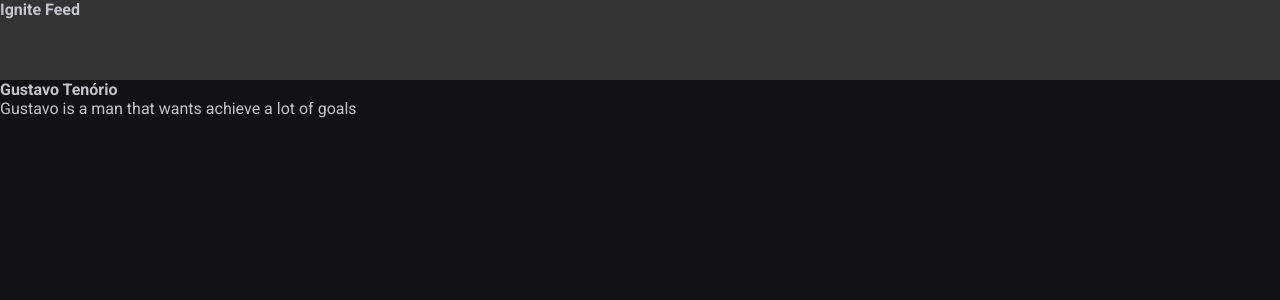
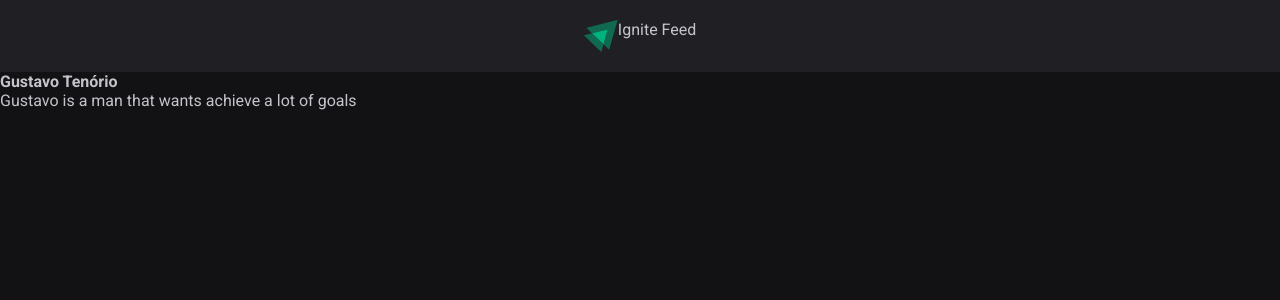
Before and after one commit to gustavohst/IgniteFeed, a React (Vite) app in the folder ignite-feed/: page / in a window 1280 px wide. Shown: the top 300 px of the page. Built offline with nearby package versions, Linux system fonts and the light colour scheme.

Commit message:
Adjust the header

```diff
--- a/ignite-feed/src/components/Header.jsx
+++ b/ignite-feed/src/components/Header.jsx
@@ -1,9 +1,11 @@
 import styles from "./Header.module.css";
+
+import igniteLogo from "../assets/ignite-logo.svg";
 
 export function Header() {
   return (
     <header className={styles.header}>
-      <strong>Ignite Feed</strong>
+      <img src={igniteLogo} alt="Ignite logo" /> Ignite Feed
     </header>
   );
 }
--- a/ignite-feed/src/components/Header.module.css
+++ b/ignite-feed/src/components/Header.module.css
@@ -1,4 +1,10 @@
 .header {
-    background: #333;
-    height: 80px;
+    background: var(--gray-800);
+    display: flex;
+    justify-content: center;
+    padding: 1.25rem 0;
 }
+
+.header img {
+    height: 2rem;
+}
```
Also changed, not shown: ignite-feed/src/assets/ignite-logo.svg (added).
